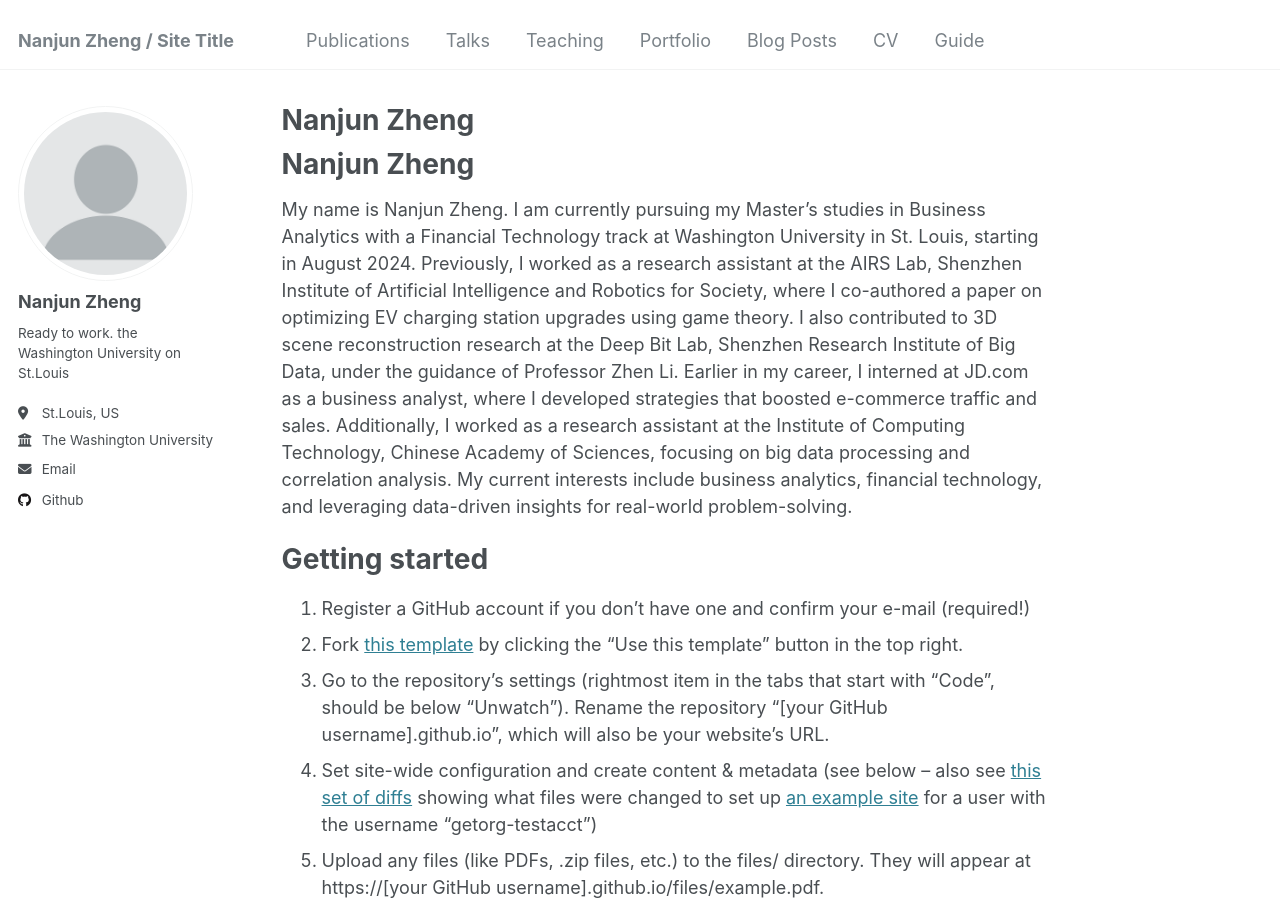
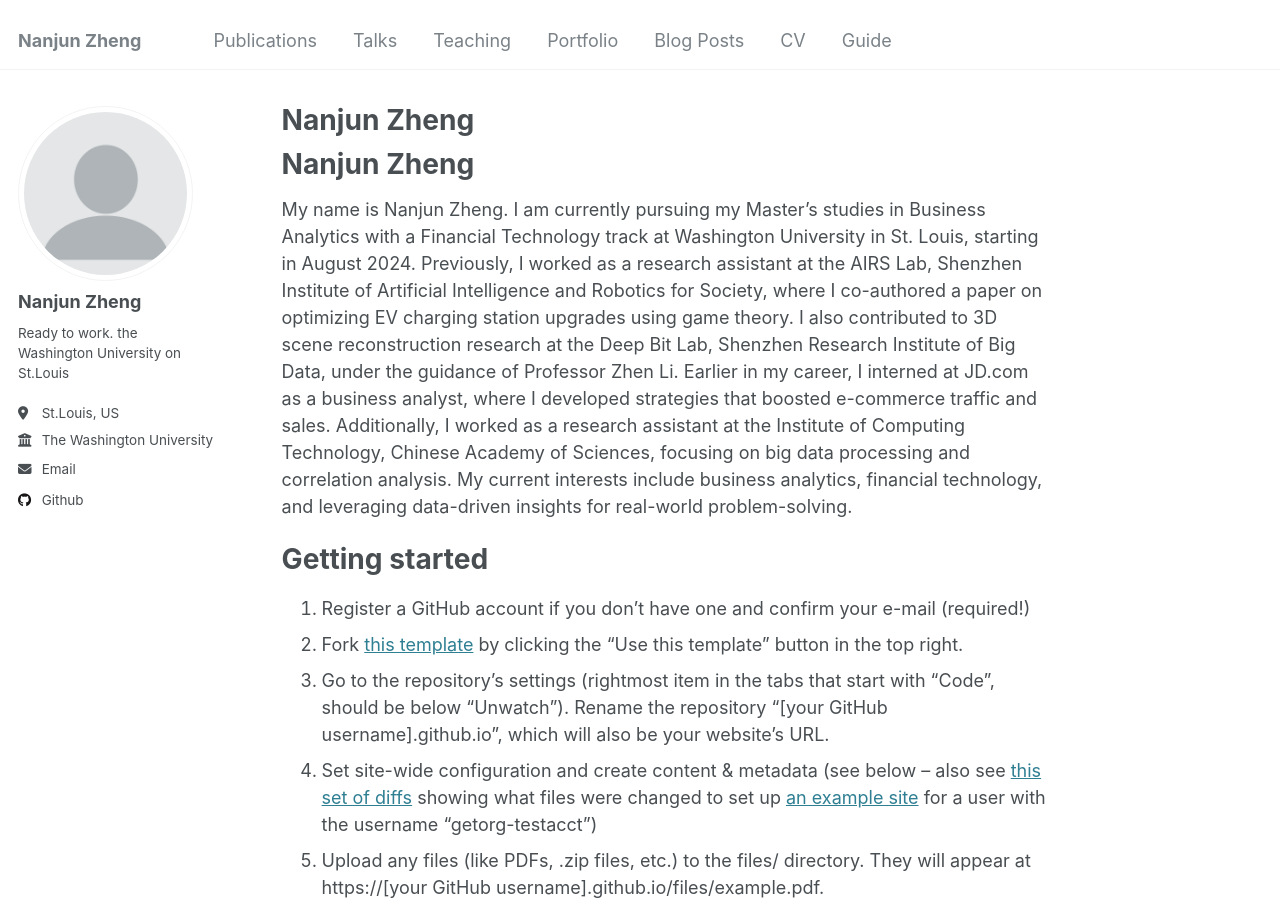
Before and after one commit to J4mes7mi/J4mes7mi.github.io, a Jekyll site: the page built from _pages/about.md, in a window 1280 px wide and 900 px high. Built offline with Jekyll 4.4.1, drawn with Linux system fonts in a browser that asks for light colours; our own code applies the rules of GitHub Pages for plain Markdown files.

Commit message:
Update _config.yml

```diff
--- a/_config.yml
+++ b/_config.yml
@@ -8,7 +8,7 @@
 
 # Basic Site Settings
 locale                   : "en-US"
-title                    : "Nanjun Zheng / Site Title"
+title                    : "Nanjun Zheng"
 title_separator          : "-"
 name                     : &name "Nanjun Zheng"
 description              : &description "Ready to work.  the Washington University on St.Louis"
```
